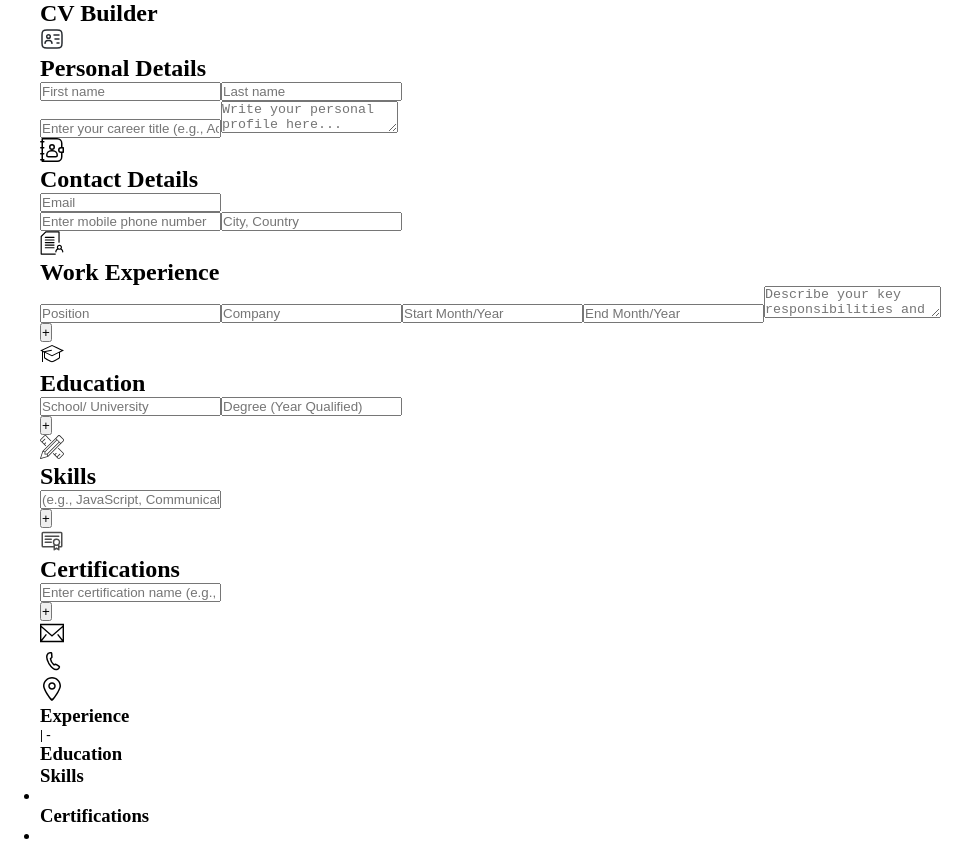
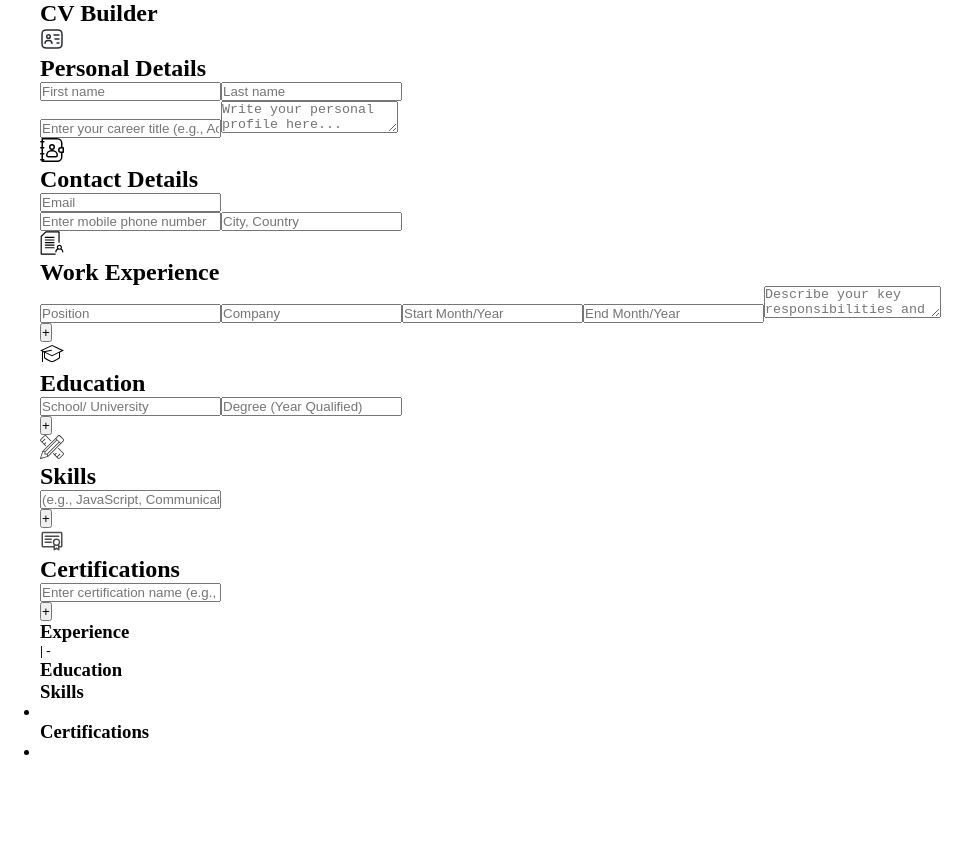
Before and after one commit to gavinv-m/cv-application, a React (Vite) app: page / in a window 1280 px wide. Shown: the whole page, without its empty margins (0-980 px from the left). After the commit the page ends 800 px from the top, so only its background shows below. Built offline with nearby package versions, Linux system fonts and the light colour scheme.

Commit message:
feat: Conditionally render contact icons

```diff
--- a/src/main/ResumeHeader.jsx
+++ b/src/main/ResumeHeader.jsx
@@ -15,15 +15,15 @@ export default function ResumeHeader({ personalDetails, contactDetails }) {
       </div>
       <div className="contact-details">
         <div className="email-container">
-          <EmailIcon></EmailIcon>
+          {contactDetails.email !== '' && <EmailIcon></EmailIcon>}
           <span>{contactDetails.email}</span>
         </div>
         <div className="number-container">
-          <PhoneIcon></PhoneIcon>
+          {contactDetails.number !== '' && <PhoneIcon></PhoneIcon>}
           <span>{contactDetails.number}</span>
         </div>
         <div className="location-container">
-          <LocationIcon></LocationIcon>
+          {contactDetails.location !== '' && <LocationIcon></LocationIcon>}
           <span>{contactDetails.location}</span>
         </div>
       </div>
```
